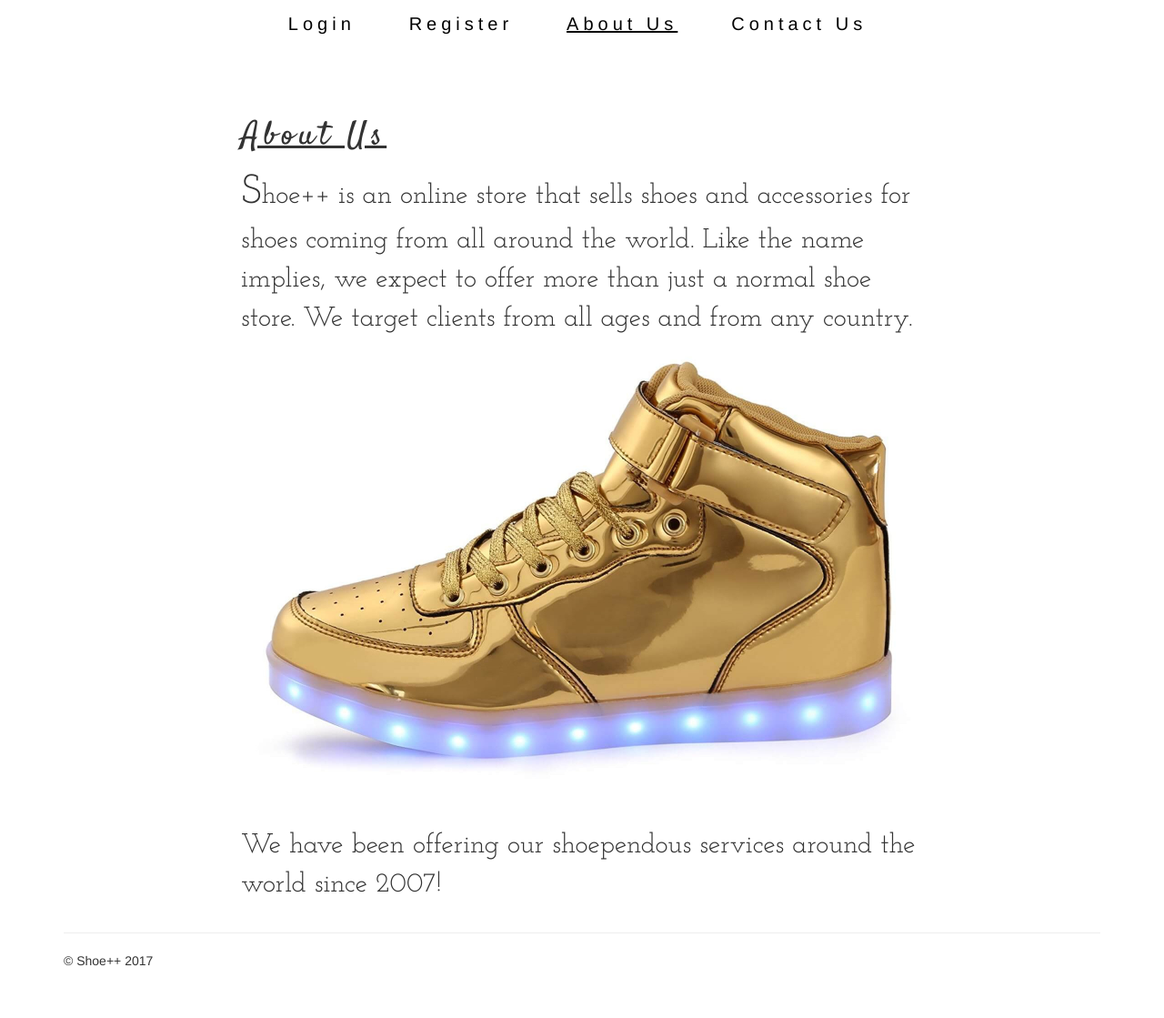
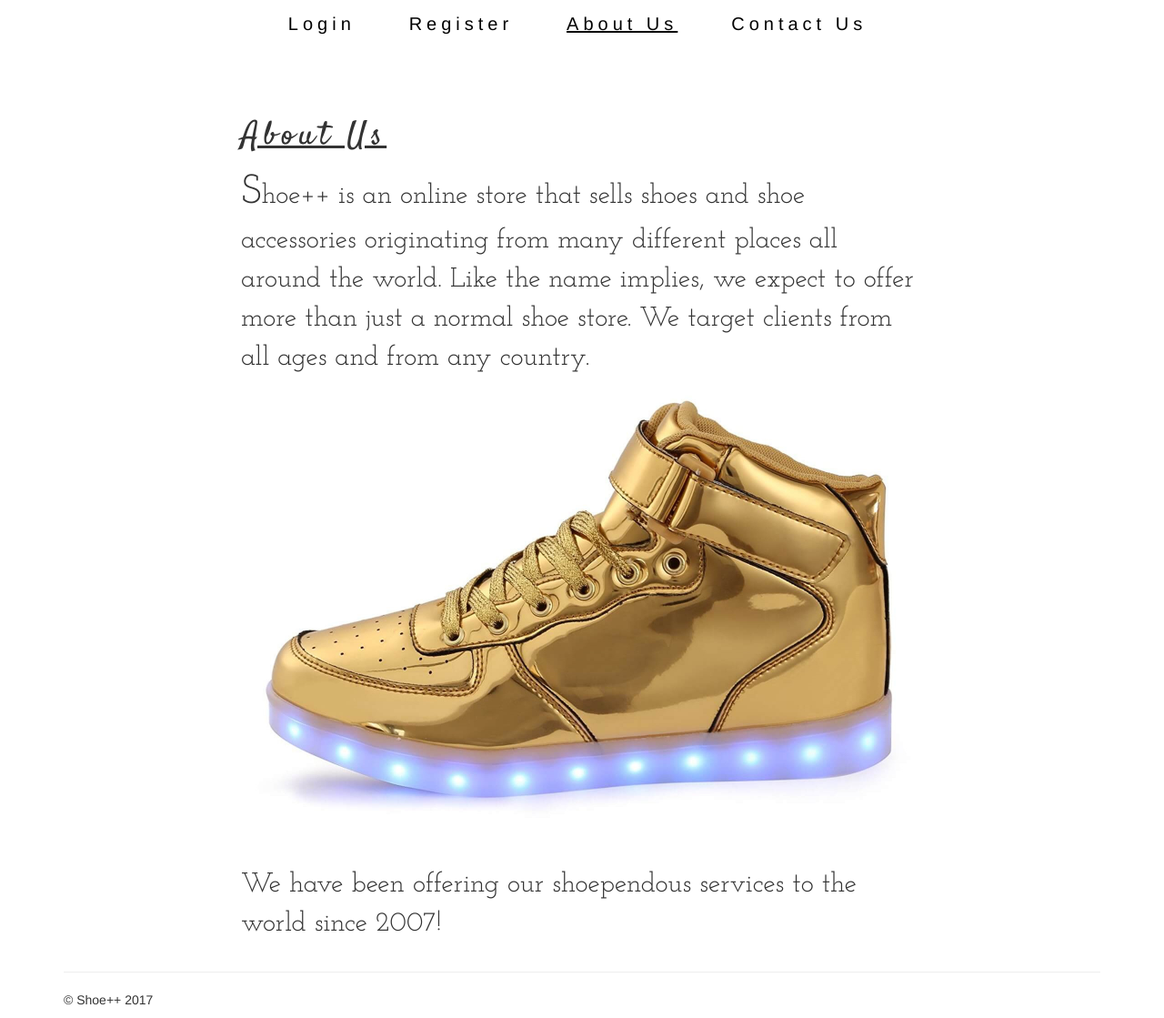
Before and after one commit to banujan59/htdocs, a PHP site: page /about.php in a window 1280 px wide. Shown: the part 148-1267 px from the top of the page at 91% size. Before the commit the page ends 1210 px from the top, so only its background shows below. Run offline with PHP 8.4, Linux system fonts and the light colour scheme.

Commit message:
Some grammar fixes
SGF

```diff
--- a/about.php
+++ b/about.php
@@ -51,13 +51,13 @@
 					<h1 class="plusplusHeader">About Us</h1>
 					<p class="plusplusText">
 						<span style="font-size:45px;">S</span>hoe++ is an online store that sells shoes and
-						accessories for shoes coming from all around the world. Like the name implies, we expect
-						to offer more than just a normal shoe store. We target clients from all ages and from
-						any country.
+						shoe accessories originating from many different places all around the world. Like
+						the name implies, we expect to offer more than just a normal shoe store. We target
+						clients from all ages and from any country.
 					</p>
 					<img src="images/shoes2.jpg"/>
 					<p class="plusplusText">
-						We have been offering our shoependous services around the world since 2007!
+						We have been offering our shoependous services to the world since 2007!
 					</p>
 				</div> <!-- End col -->
 			</div> <!-- End row -->
--- a/register.php
+++ b/register.php
@@ -54,14 +54,14 @@
 							<div class="form-group">
 								<label class="control-label col-sm-2" for="email">Email:</label>
 								<div class="col-sm-10">
-									<input type="email" name="email" class="form-control" id="email" placeholder="Enter email">
+									<input type="email" name="email" class="form-control" id="email" placeholder="Enter Email">
 								</div>
 							</div>
 
 							<div class="form-group">
 								<label class="control-label col-sm-2" for="pwd">Password:</label>
 								<div class="col-sm-10">
-									<input type="password" name="password" class="form-control" id="pwd" placeholder="Enter password">
+									<input type="password" name="password" class="form-control" id="pwd" placeholder="Enter Password">
 								</div>
 							</div>
 
```
Also changed, not shown: contact.php (+4 -4 lines).
